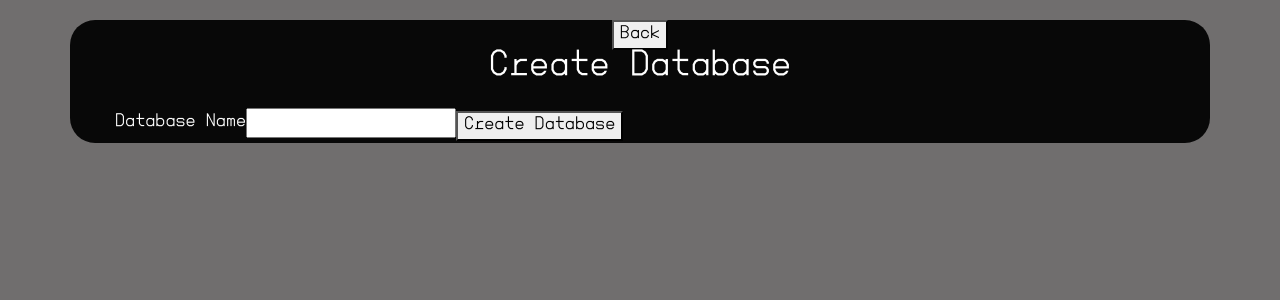
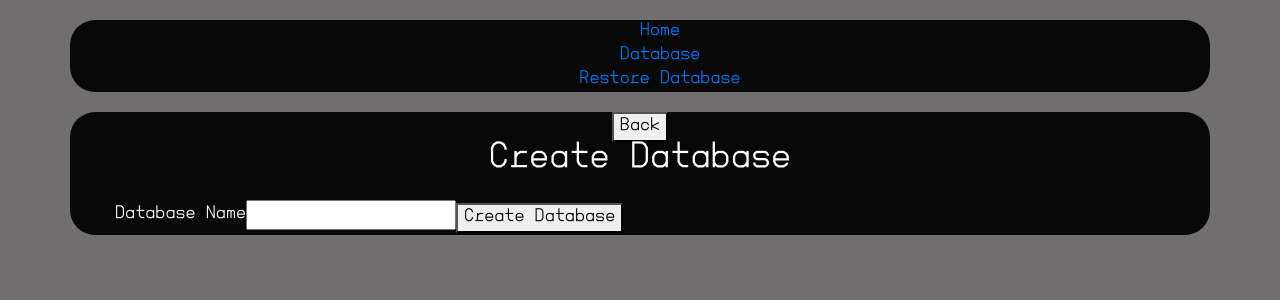
Before and after one commit to clement-machtelinckx/front_BDD_Creator, a React (Create React App) app: page /database/create in a window 1280 px wide. Shown: the top 300 px of the page. Built offline with nearby package versions, Linux system fonts and the light colour scheme.

Commit message:
add header + fix bug +reload components

```diff
--- a/src/App.js
+++ b/src/App.js
@@ -9,6 +9,7 @@ import DeleteTable from './components/Modules/DELETE/DeleteTable';
 import DeleteDatabase from './components/Modules/DELETE/DeleteDatabase';
 import CreateDatabase from './components/Modules/CreateDatabase';
 import CreateTables from './components/Modules/CreateTables';
+import Header from './components/Header/Header';
 import { RestoreDatabase } from './components/Modules/save/RestoreDatabase';
 
 
@@ -17,7 +18,9 @@ function App() {
 
   return (
     <div className="App">
+
       <Router>
+        <Header/>
       <Routes>
         <Route path="/" element={<Home />} />
         <Route path="/restore" element={<RestoreDatabase />} />
--- /dev/null
+++ b/src/components/Header/Header.jsx
@@ -0,0 +1,26 @@
+import React from "react";
+import { Link } from "react-router-dom";
+
+const Header = () => {
+  return (
+    <div className="container">
+        <header className="header">
+        <nav>
+            <ul>
+            <li>
+                <Link to="/">Home</Link>
+            </li>
+            <li>
+                <Link to="/database">Database</Link>
+            </li>
+            <li>
+            <Link to="/restore">Restore Database</Link>
+            </li>
+            </ul>
+        </nav>
+        </header>
+    </div>
+  );
+};
+
+export default Header;
--- a/src/components/Home/Home.jsx
+++ b/src/components/Home/Home.jsx
@@ -2,6 +2,7 @@
 import "./home.css";
 import React from "react";
 import { useNavigate, Link } from "react-router-dom";
+
 
 const Home = () => {
 const navigate = useNavigate();
--- a/src/components/Modules/AddColumn.jsx
+++ b/src/components/Modules/AddColumn.jsx
@@ -19,6 +19,11 @@ export const AddColumn = () => {
   const handleAddColumnSubmit = async (event) => {
     event.preventDefault();
 
+    // if (columnType === ""){
+
+    //   return;
+    // }
+
     try {
       const response = await addColumn(databaseName, tableName, columnName, columnType);
 
@@ -29,9 +34,13 @@ export const AddColumn = () => {
       const data = await response.json();
       console.log(data);
 
+
+
     } catch (error) {
       console.error("Error adding column:", error);
     }
+
+    window.location.reload();
   };
 
   return (
@@ -45,6 +54,7 @@ export const AddColumn = () => {
         <div>
           <label htmlFor="columnType">Column Type</label>
           <select name="columnType" id="columnType" onChange={handleColumnTypeChange}>
+            <option value="">--Select Type--</option>
             <option value="INT(9)">INT(9)</option>
             <option value="VARCHAR(255)">VARCHAR(255)</option>
             <option value="TEXT">TEXT</option>
--- a/src/components/Modules/DELETE/DeleteColumn.jsx
+++ b/src/components/Modules/DELETE/DeleteColumn.jsx
@@ -29,6 +29,7 @@ export const DeleteColumn = () => {
       .catch((error) => {
         console.error("Error deleting column:", error);
       });
+      window.location.reload();
   };
 
   return (
--- a/src/components/Modules/DELETE/DeleteRow.jsx
+++ b/src/components/Modules/DELETE/DeleteRow.jsx
@@ -12,6 +12,7 @@ const DeleteRow = ({ databaseName, tableName, columnName, value }) => {
     } catch (error) {
       console.error("Error deleting row:", error);
     }
+    window.location.reload();
   };
 
   return <button className="btn-delete" onClick={handleDelete}>Delete Row</button>;
--- a/src/components/Modules/PATCH/UpdateRow.jsx
+++ b/src/components/Modules/PATCH/UpdateRow.jsx
@@ -18,6 +18,7 @@ const UpdateRow = ({ databaseName, tableName, rowData, colData }) => {
       console.error("Error updating row:", error);
       // You can add additional logic here to display an error message
     }
+    window.location.reload();
   };
   const handleChange = (event) => {
     const { name, value } = event.target;
--- a/src/components/Modules/PATCH/UpdateTableName.jsx
+++ b/src/components/Modules/PATCH/UpdateTableName.jsx
@@ -16,6 +16,7 @@ const UpdateTableName = ({ databaseName, tableName }) => {
       console.error("Error updating table name:", error);
       // You can add additional logic here to display an error message
     }
+    window.location.reload();
   };
 
   return (
--- a/src/components/SelectedTable/SelectedTable.jsx
+++ b/src/components/SelectedTable/SelectedTable.jsx
@@ -55,6 +55,7 @@ const SelectedTable = () => {
     } catch (error) {
       console.error("Error inserting row:", error);
     }
+    window.location.reload();
   };
 
   return (
--- a/src/index.css
+++ b/src/index.css
@@ -20,6 +20,8 @@ body {
   border: white;
   border-radius: 25px;
   margin-top:20px;
+
+
 }
 
 code {
```
